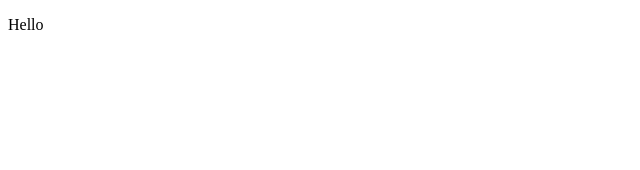
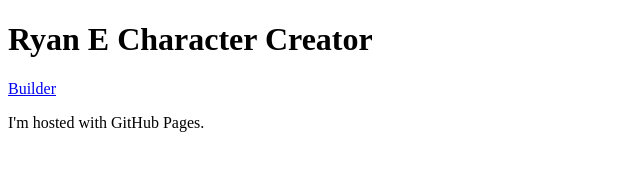
Before and after one commit to Regularguyy21/Regularguyy21.github.io, a plain HTML site: page index.html in a window 1280 px wide. Shown: the whole page, without its empty margins (0-640 px from the left). Drawn offline with Linux system fonts and the light colour scheme.

Commit message:
Merge with Ryguy7024.github.io

```diff
--- a/index.html
+++ b/index.html
@@ -1,6 +1,8 @@
 <!DOCTYPE html>
 <html>
-    <body>
-        <p>Hello</p>
-    </body>
+  <body>
+    <h1>Ryan E Character Creator</h1>
+    <a href="/builder.html">Builder</a>
+    <p>I'm hosted with GitHub Pages.</p>
+  </body>
 </html>
```
Also changed, not shown: builder.html (added, +6 -0 lines).
